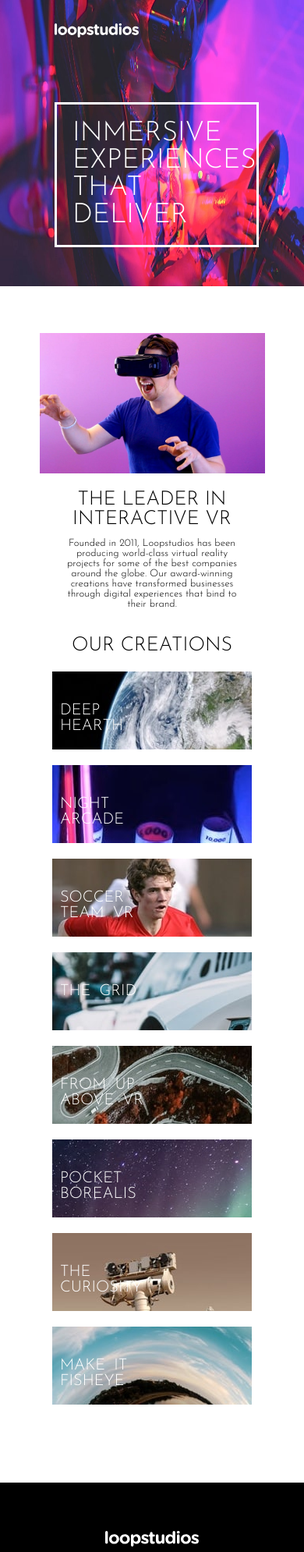
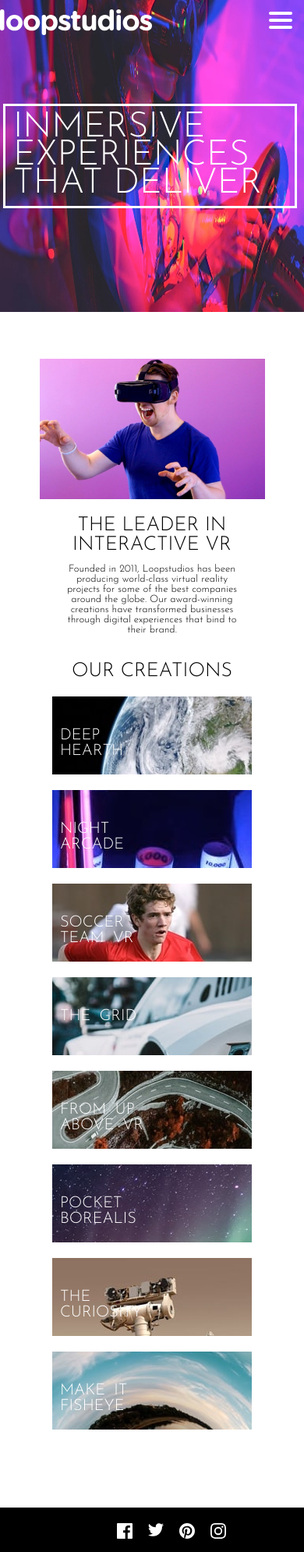
Before and after one commit to XimenaSaldarriaga/loopstudios, a React (Vite) app: page / in a window 390 px wide. Shown: the top 1990 px of the page at 78% size. Built offline with nearby package versions, Linux system fonts and the light colour scheme.

Commit message:
add responsive

```diff
--- a/src/components/footer/footer.scss
+++ b/src/components/footer/footer.scss
@@ -26,7 +26,7 @@
         display: flex;
         flex-direction: column;
         align-items: flex-end;
-        margin: 20px 180px 20px 180px;
+        margin-right: 180px;
     }
 
     &__social {
@@ -49,26 +49,29 @@
 }
 
 @media only screen and (max-width: 450px) {
+
+    .footer__nav {
+        display: none !important;
+    }
+
     .footer {
-      display: flex;
-      flex-direction: column;
-      &__navbar {
 
-      }
-
-      &__content {
-        display: flex;
-      }
+        &__content {
+            margin: 20px 180px 20px 140px;
+            display: flex;
+            align-items: center;
+        }
 
       &__image {
         width: 20px;
+        display: flex;
     }
 
     &__text {
         display: flex;
         padding-bottom: 30px;
         font-size: 12px;
-        text-align: center;
+        width: 150%;
     }
 
     }
--- a/src/components/header/Header.jsx
+++ b/src/components/header/Header.jsx
@@ -1,13 +1,11 @@
 import React from 'react'
 import NavBar from '../navBar/NavBar'
 import './header.scss'
-import logo from '../../images/logo.svg'
 
 const Header = () => {
   return (
     <div className='header'>
-        <NavBar className={'header__navbar'} />
-        <img className='header__logo' src={logo} alt="" />
+        <NavBar />
         <div>
             <h1 className='header__div'>INMERSIVE EXPERIENCES THAT DELIVER</h1>
         </div>
--- a/src/components/header/header.scss
+++ b/src/components/header/header.scss
@@ -21,35 +21,24 @@
     font-weight: lighter;
     line-height: 70px;
   }
-
-    &__logo {
-      display: none;
-    }
-
 }
 
 @media only screen and (max-width: 450px) {
   .header {
-      padding: 10px 50px 10px 70px;
-
-      &__navbar {
-        display: none;
-      }
-
-      &__logo {
-        display: flex !important;
-        width: 40%;
-        padding-top: 20px;
-      }
-
+    padding: 0;
+    gap: 0;
+    height: 400px;
+    justify-content: center;
     &__div {
-        width: 80%;
+      margin-left: 1%;
+      width: 90%;
+      color: hsl(0, 0%, 100%);
       border: 3px solid hsl(0, 0%, 100%);
-        padding: 20px;
-        font-size: 35px;
+      padding: 10px;
+      font-size: 45px;
       height: auto;
-        line-height: 1;
-        margin-bottom: 40px;
+      line-height: 0.8;
+      word-wrap: break-word;
     }
   }
 }
--- a/src/components/navBar/NavBar.jsx
+++ b/src/components/navBar/NavBar.jsx
@@ -1,35 +1,36 @@
-import React from 'react'
-import './navbar.scss'
-import logo from '../../images/logo.svg'
+import React, { useState } from 'react';
+import './navbar.scss';
+import logo from '../../images/logo.svg';
 
 const links = [
   {
-        name: "About",
-        link: "",
+    name: 'About',
+    link: '',
   },
   {
-        name: "Careers",
-        link: "",
+    name: 'Careers',
+    link: '',
   },
   {
-        name: "Events",
-        link: "",
+    name: 'Events',
+    link: '',
   },
   {
-        name: "Products",
-        link: "",
+    name: 'Products',
+    link: '',
   },
   {
-        name: "Support",
-        link: "",
+    name: 'Support',
+    link: '',
   },
 ];
 
-const NavBar = ({  className })  => {
+const NavBar = () => {
+  const [isOpen, setIsOpen] = useState(false);
   return (
-        <nav className={`navbar ${className}`}>
-            <img className='navbar__logo' src={logo} alt="" />
-            <ul className="navbar__links">
+    <nav className={`navbar ${isOpen && 'open'}`}>
+      <img className={`navbar__logo ${isOpen && 'open'}`} src={logo} alt="" />
+      <ul className={`navbar__links ${isOpen && 'open'}`}>
         {links.map((link, index) => (
           <li className="navbar__link" key={index}>
             <span>{link.name}</span>
@@ -37,9 +38,18 @@
           </li>
         ))}
       </ul>
+      <div
+        className={`nav_toggle ${isOpen && 'open'}`}
+        onClick={() => {
+          setIsOpen(!isOpen);
+        }}
+      >
+        <span></span>
+        <span></span>
+        <span></span>
+      </div>
+    </nav>
+  );
+};
 
-        </nav>
-    )
-}
-
-export default NavBar
+export default NavBar;
--- a/src/components/navBar/navbar.scss
+++ b/src/components/navBar/navbar.scss
@@ -36,22 +36,70 @@
   }
 }
 
+
 @media only screen and (max-width: 450px) {
-    .navbar {
-        width: 100%;
-        display: flex;
+  .navbar.open {
+    background-color: black;
+    height: 70%;
+    display: flex;
+    justify-content: space-between;
+    align-items: center;
+  }
+  .navbar {
+    position: absolute;
+    top: 0.1px;
 
-        &__logo {
-            display: flex;
-            width: 120px;
-            left: 5px;
-            padding: 10px;
-            align-self: center;
-        }
-
-        &__link {
-            display: flex;
-            font-size: 12px;
-        }
+    &__links {
+      color: white;
+      position: absolute;
+      top: 60px;
+      left: 0;
+      background-color: black;
+      display: flex;
+      flex-direction: column;
+      width: auto;
+      height: -webkit-fill-available;
+      transform: translateX(-100%);
+      transition: 0.3s ease all;
     }
+    &__logo {
+      display: flex;
+      object-fit: contain;
+      width: 50%;
+    }
+    &__logo.open {
+      z-index: -1;
+    }
+    &__links.open {
+      transform: translateX(0) !important;
+    }
+  }
+  .nav_toggle {
+    display: flex !important;
+    flex-direction: column;
+    margin: 15px;
+  }
+  .nav_toggle.open {
+    position: absolute;
+    top: 10px;
+    left: 80%;
+  }
+  .nav_toggle span {
+    width: 30px;
+    height: 4px;
+    background-color: white;
+    margin-bottom: 5px;
+    border-radius: 2px;
+    transform-origin: 5px 0px;
+    transition: all 0.2s linear;
+  }
+  .nav_toggle.open > span {
+    transform: rotate(45deg) translate(0px, 0px);
+  }
+  .nav_toggle.open > span:nth-child(2) {
+    display: none;
+  }
+  .nav_toggle.open > span:nth-child(3) {
+    transform: rotate(-45deg) translate(-5px, 1px);
+  }
 }
```
Also changed, not shown: src/components/info/info.scss (indentation only). Lines whose indentation alone changed are shown as unchanged.
